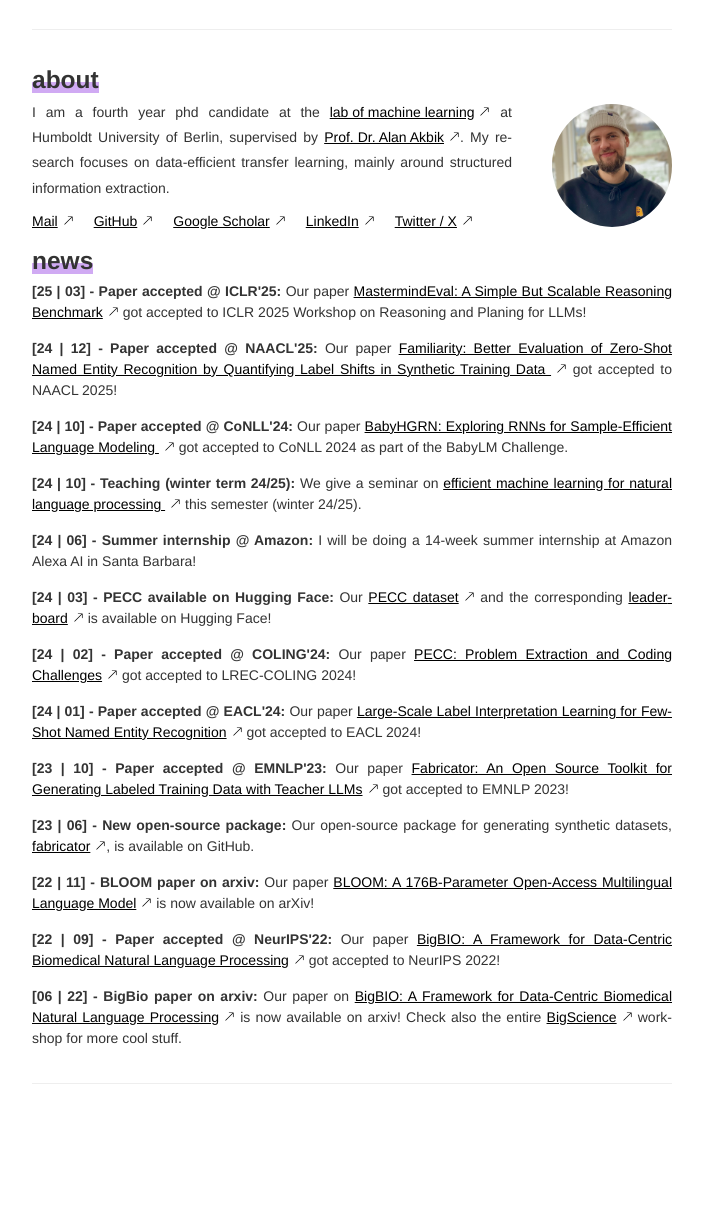
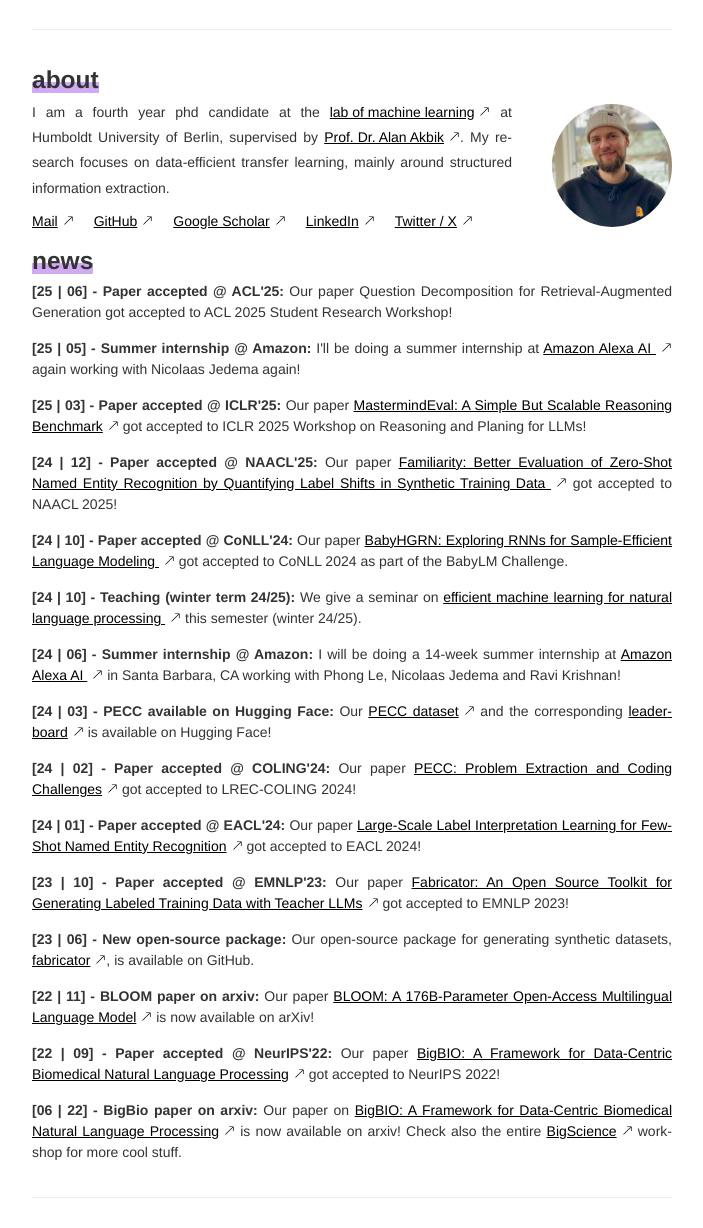
Before and after one commit to whoisjones/whoisjones.github.io, a Jekyll site: the page built from index.md, in a window 1280 px wide. Shown: the whole page, without its empty margins (288-991 px from the left). Built offline with Jekyll 4.4.1, drawn with Linux system fonts in a browser that asks for light colours; our own code applies the rules of GitHub Pages for plain Markdown files; before the commit the page ends 1114 px from its top, so only the background shows below that.

Commit message:
add acl and internship

```diff
--- a/index.md
+++ b/index.md
@@ -22,6 +22,10 @@ title:
 ### news
 <div class="updates">
     <ul>
+        <li><strong>[25 | 06] - Paper accepted @ ACL'25:</strong> Our paper Question Decomposition for Retrieval-Augmented Generation got accepted to ACL 2025 Student Research Workshop!
+        </li>
+        <li><strong>[25 | 05] - Summer internship @ Amazon:</strong> I'll be doing a summer internship at <a href="https://www.amazon.science"> Amazon Alexa AI </a> again working with Nicolaas Jedema again!
+        </li>
         <li><strong>[25 | 03] - Paper accepted @ ICLR'25:</strong> Our paper <a href="https://arxiv.org/abs/2503.05891">MastermindEval: A Simple But Scalable Reasoning Benchmark</a> got accepted to ICLR 2025 Workshop on Reasoning and Planing for LLMs!
         </li>
 
@@ -43,7 +47,7 @@ title:
             </a> this semester (winter 24/25).
         </li>
 
-        <li><strong>[24 | 06] - Summer internship @ Amazon:</strong> I will be doing a 14-week summer internship at Amazon Alexa AI in Santa Barbara!</li>
+        <li><strong>[24 | 06] - Summer internship @ Amazon:</strong> I will be doing a 14-week summer internship at <a href="https://www.amazon.science"> Amazon Alexa AI </a> in Santa Barbara, CA working with Phong Le, Nicolaas Jedema and Ravi Krishnan!</li>
 
         <li><strong>[24 | 03] - PECC available on Hugging Face:</strong> Our
             <a href="https://huggingface.co/datasets/PatrickHaller/pecc">PECC dataset</a>
```
